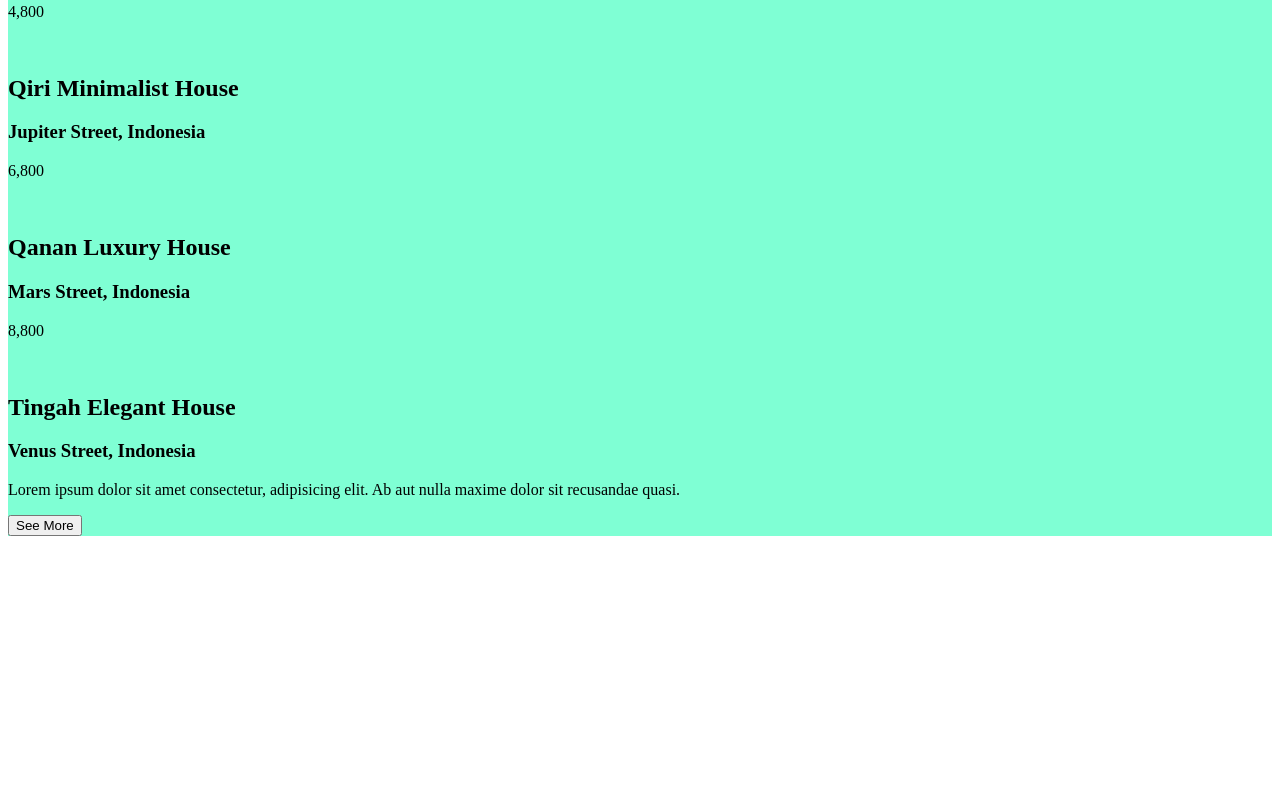
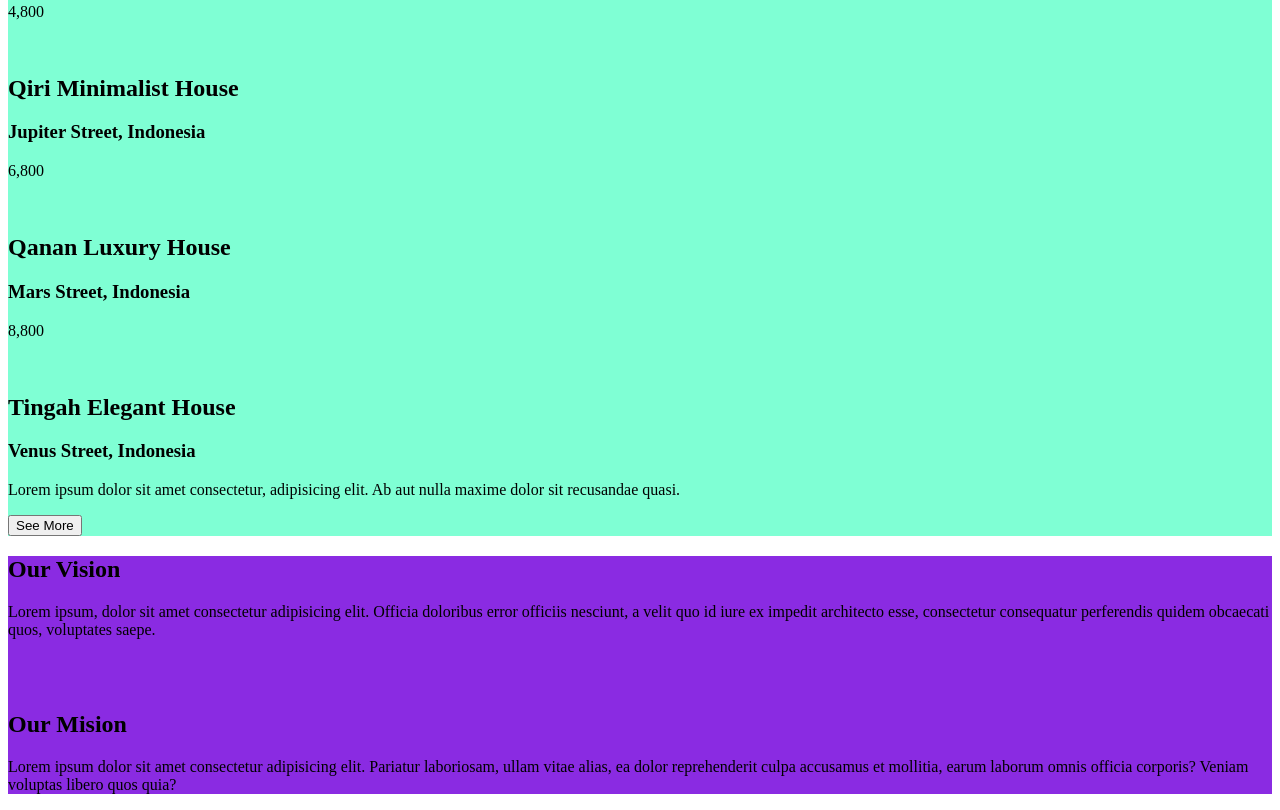
Before and after one commit to axelluna22/tarea3utn, a plain HTML site: page index.html in a window 1280 px wide. Shown: the part 733-1543 px from the top of the page. Before the commit the page ends 1277 px from the top, so only its background shows below. Drawn offline with Linux system fonts and the light colour scheme.

Commit message:
termine de realizar el html de la seccion tres our vision

```diff
--- a/css/estilo.css
+++ b/css/estilo.css
@@ -7,3 +7,6 @@ header{
 .seccionDos{
     background-color: aquamarine;
 }
+.ourvision{
+    background-color: blueviolet;
+}
--- a/index.html
+++ b/index.html
@@ -83,9 +83,20 @@
                 <p>Lorem ipsum dolor sit amet consectetur, adipisicing elit. Ab aut nulla maxime dolor sit recusandae quasi.</p>
             </div>
             <button>See More</button>
+        </section>
 
+        <section class="ourvision">
+            <div>
+                <h2>Our Vision</h2>
+                <p>Lorem ipsum, dolor sit amet consectetur adipisicing elit. Officia doloribus error officiis nesciunt, a velit quo id iure ex impedit architecto esse, consectetur consequatur perferendis quidem obcaecati quos, voluptates saepe.</p>
+                <img src="" alt="">
+            </div>
+            <div>
+                <img src="" alt="">
+                <h2>Our Mision</h2>
+                <p>Lorem ipsum dolor sit amet consectetur adipisicing elit. Pariatur laboriosam, ullam vitae alias, ea dolor reprehenderit culpa accusamus et mollitia, earum laborum omnis officia corporis? Veniam voluptas libero quos quia?</p>
+            </div>
         </section>
-        <section></section>
         <section></section>
         <section></section>
         <section></section>
```
